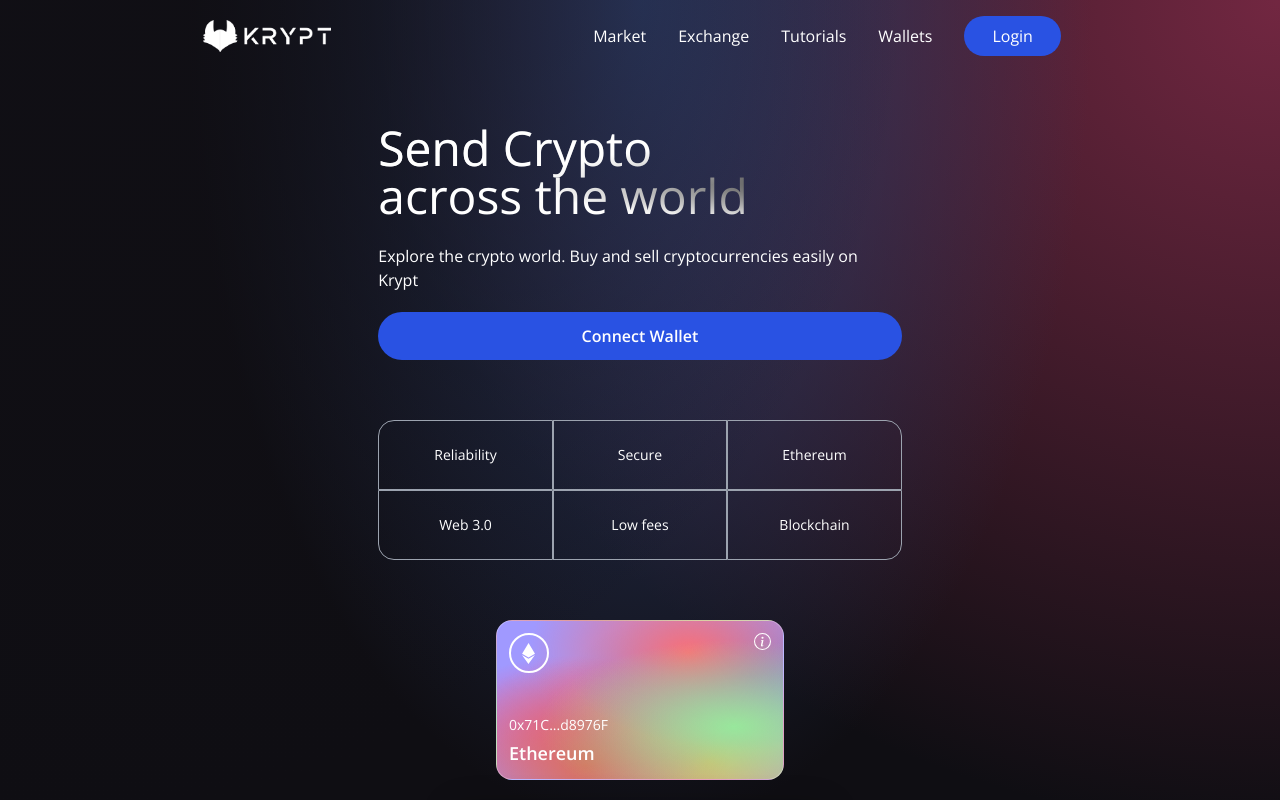
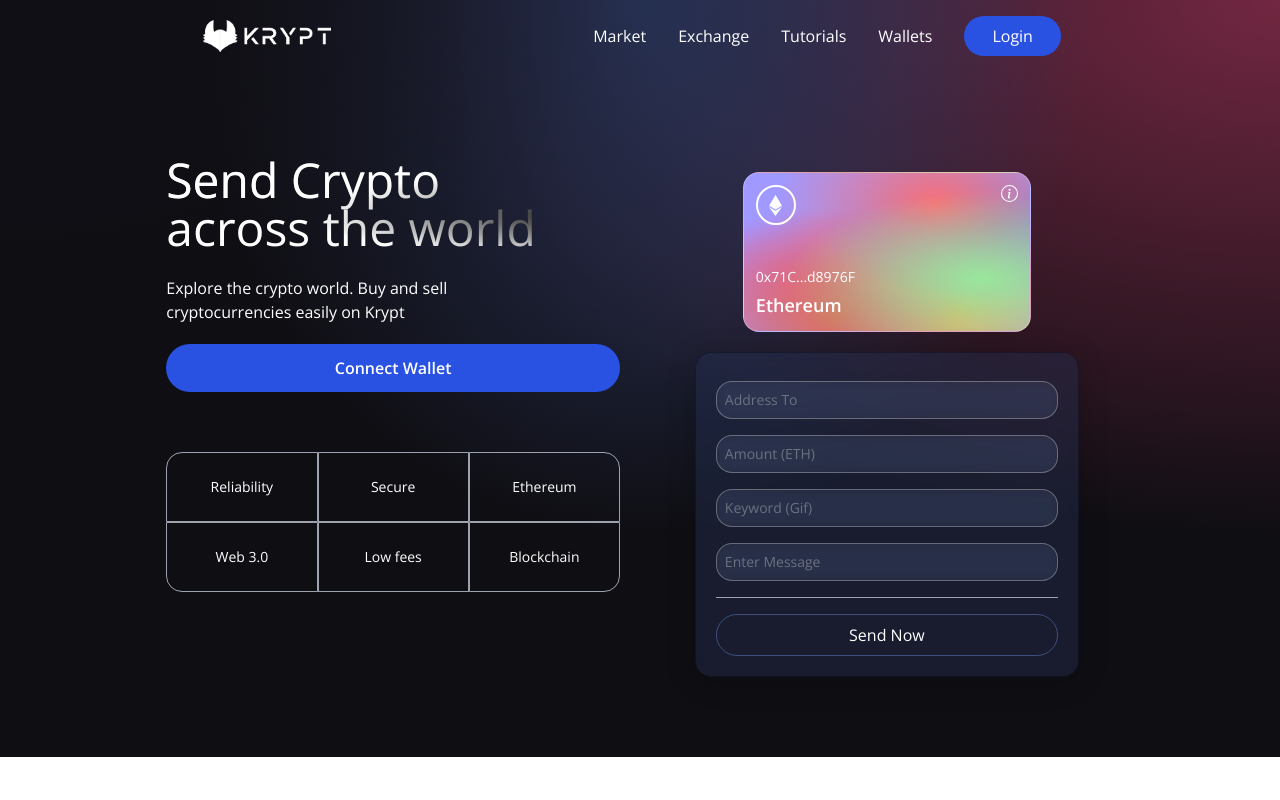
Before and after one commit to yasssuz/krypt-web3, a Next.js app in the folder client/: page / in a window 1280 px wide. Shown: the top 800 px of the page. Built offline with nearby package versions, Linux system fonts and the light colour scheme.

Commit message:
add plugin, theme and set jit as a mode

```diff
--- a/client/tailwind.config.js
+++ b/client/tailwind.config.js
@@ -3,8 +3,32 @@
     "./src/pages/**/*.{js,ts,jsx,tsx}",
     "./src/components/**/*.{js,ts,jsx,tsx}",
   ],
+  mode: "jit",
   theme: {
-    extend: {},
+    fontFamily: {
+      display: ["Open Sans", "sans-serif"],
+      body: ["Open Sans", "sans-serif"],
+    },
+    extend: {
+      screens: {
+        mf: "990px",
+      },
+      keyframes: {
+        "slide-in": {
+          "0%": {
+            "-webkit-transform": "translateX(120%)",
+            transform: "translateX(120%)",
+          },
+          "100%": {
+            "-webkit-transform": "translateX(0%)",
+            transform: "translateX(0%)",
+          },
+        },
+      },
+      animation: {
+        "slide-in": "slide-in 0.5s ease-out",
+      },
+    },
   },
-  plugins: [],
+  plugins: [require("@tailwindcss/forms")],
 };
```
